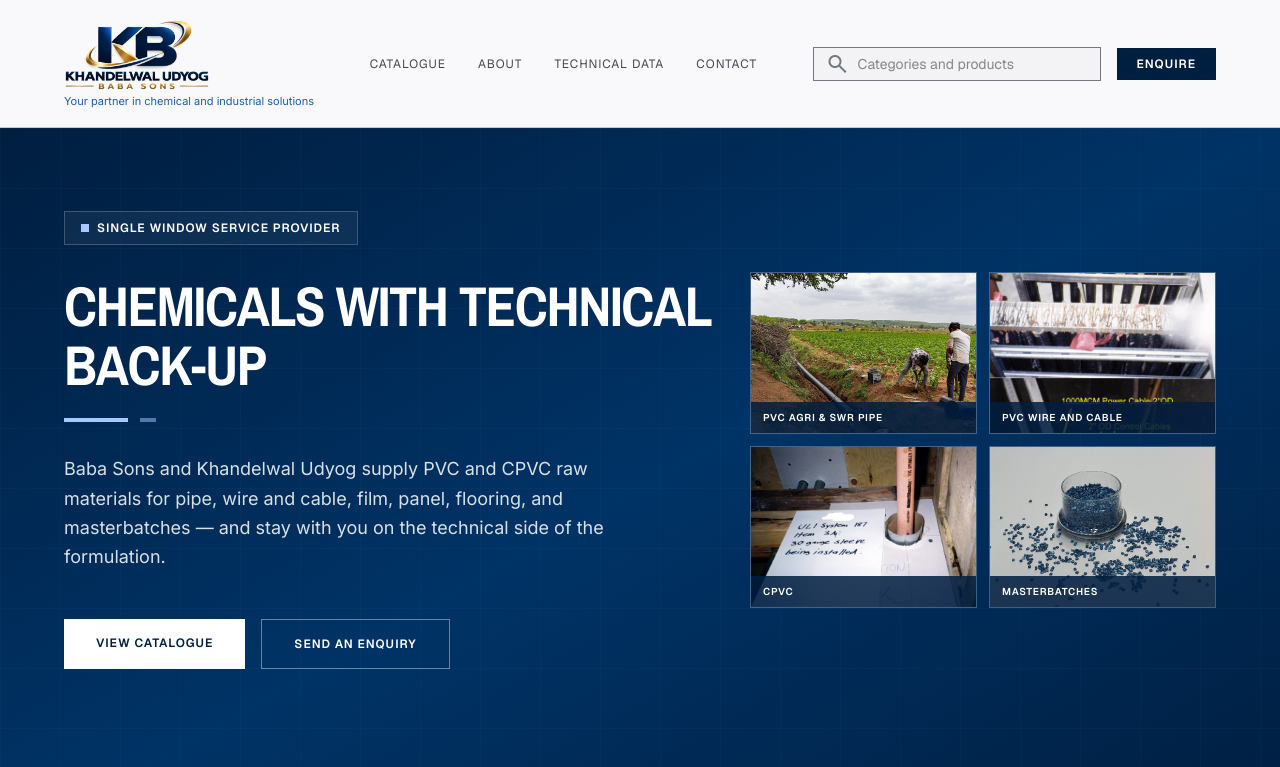
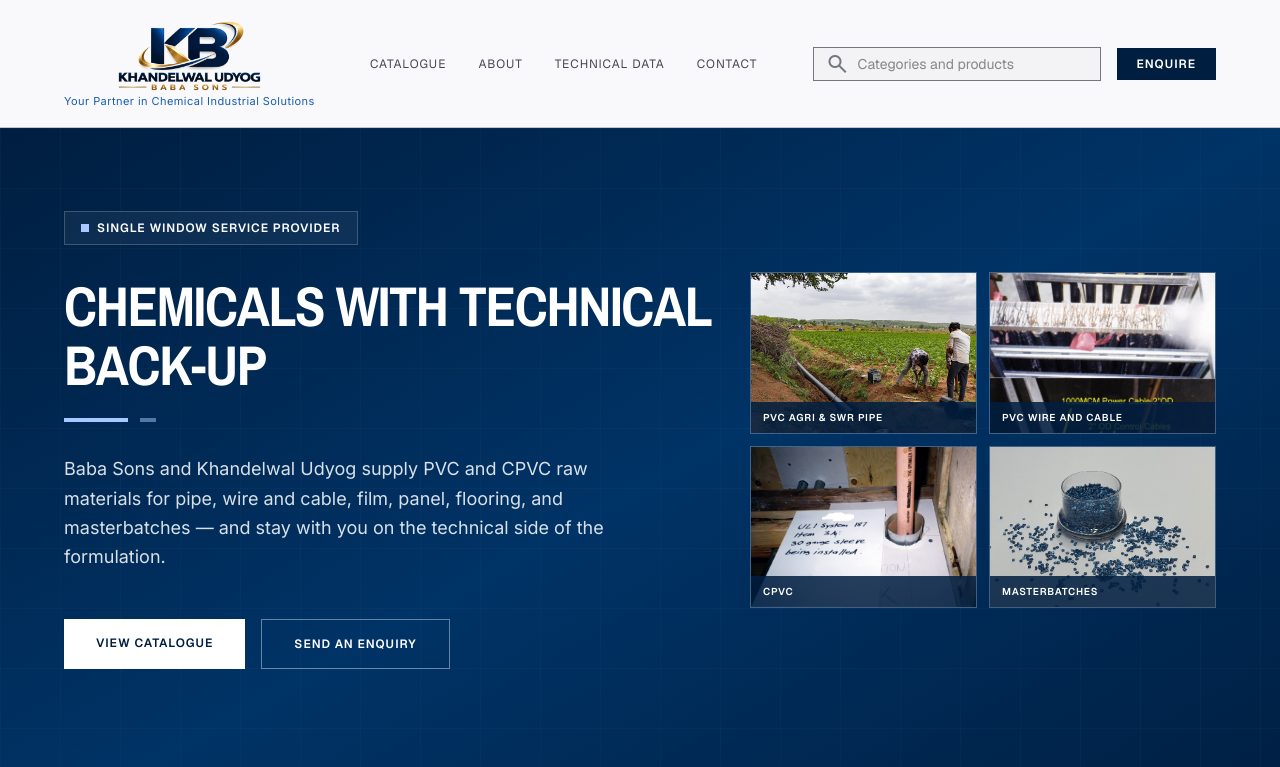
Before and after one commit to Parth2706-mj/Business-website, a Next.js app: page / in a window 1280 px wide. Shown: the top 767 px of the page. Built offline with nearby package versions, Linux system fonts and the light colour scheme.

Commit message:
fix: center the partner line under the logo
Set the line to Your Partner in Chemical Industrial Solutions and align it to the middle of the lockup.

Co-authored-by: Parth Khandelwal <parthpk349@gmail.com>

```diff
--- a/src/components/layout/header.tsx
+++ b/src/components/layout/header.tsx
@@ -28,7 +28,7 @@ export function Header() {
           scrolled ? "shadow-md" : ""
         }`}
       >
-        <Link href="/" className="shrink-0 flex flex-col items-start gap-1" aria-label={company.name}>
+        <Link href="/" className="shrink-0 flex flex-col items-center gap-1" aria-label={company.name}>
           <Image
             src="/brand/logo-lockup.png"
             alt=""
@@ -37,7 +37,7 @@ export function Header() {
             priority
             className="h-[4.5rem] w-auto"
           />
-          <span className="max-w-[11.5rem] font-body text-[11px] leading-tight text-secondary sm:max-w-[16rem]">
+          <span className="whitespace-nowrap text-center font-body text-[10px] leading-none tracking-[0.04em] text-secondary sm:text-[11px]">
             {company.partnerLine}
           </span>
         </Link>
--- a/src/data/company.ts
+++ b/src/data/company.ts
@@ -9,7 +9,7 @@ export const company: CompanyInfo = {
   shortName: "Baba Sons",
   tradeName: "Khandelwal Udyog",
   tagline: "Single Window Service Provider",
-  partnerLine: "Your partner in chemical and industrial solutions",
+  partnerLine: "Your Partner in Chemical Industrial Solutions",
   description:
     "Chemicals with technical back-up for PVC and CPVC processing — agricultural and SWR pipe, conduit, wire and cable, garden tubing, film, UPVC panel, flooring, and CPVC.",
 
```
